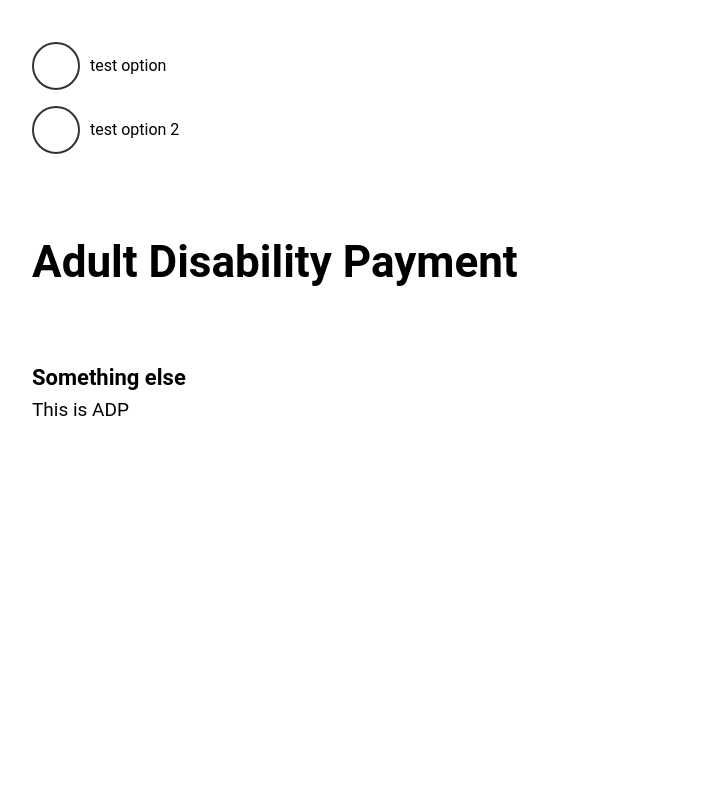
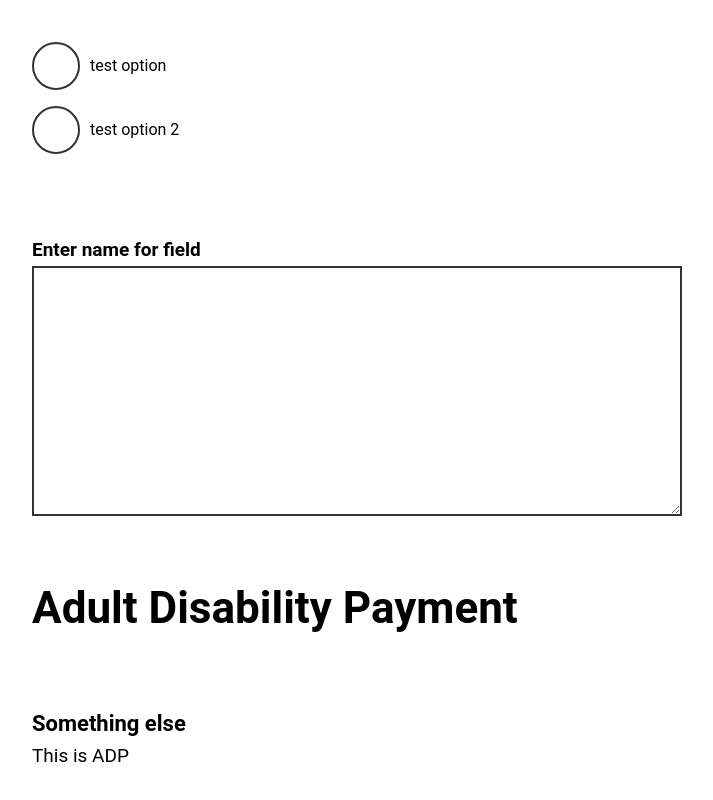
Before and after one commit to JustinL-IxD/ScotGov-PrototypingKit-Svelte, a SvelteKit app: page / in a window 1280 px wide. Shown: the part 759-1559 px from the top of the page, without its empty margins (8-721 px from the left). Before the commit the page ends 1233 px from the top, so only its background shows below. Built offline with nearby package versions, Linux system fonts and the light colour scheme.

Commit message:
Add textarea

```diff
--- /dev/null
+++ b/src/lib/Forms/Textarea.svelte
@@ -0,0 +1,13 @@
+<script lang="ts">
+	import H4 from "$lib/Typography/H4.svelte";
+    export let heading:string;
+    export let type:string;
+</script>
+
+<label class="text-body font-bold">{heading ? heading : "Enter name for field"}</label>
+<textarea class="block border-2 border-DarkGrey h-[250px] w-[650px] mb-6 p-1
+focus:outline
+focus:outline-2
+focus:outline-SecondaryYellow
+focus:shadow-textInput
+"></textarea>
--- a/src/routes/+page.svelte
+++ b/src/routes/+page.svelte
@@ -11,6 +11,7 @@
 	import SecondaryButton from '$lib/Buttons/SecondaryButton.svelte';
 	import TextInput from '$lib/Forms/TextInput.svelte';
     import RadioButtons from '$lib/Forms/RadioButtons.svelte';
+	import Textarea from '$lib/Forms/Textarea.svelte';
 </script>
 
 
@@ -34,6 +35,7 @@
 </div>
 
 <div class="mt-8">
+    <Textarea />
 </div>
 
 <div class="mt-8">
```
